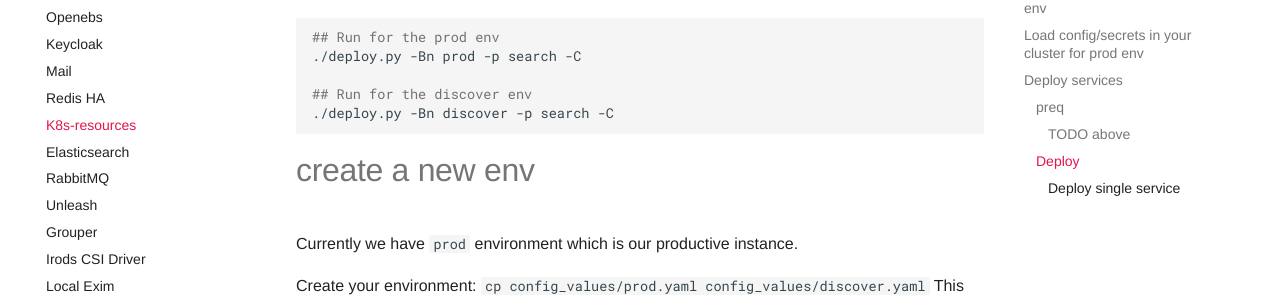
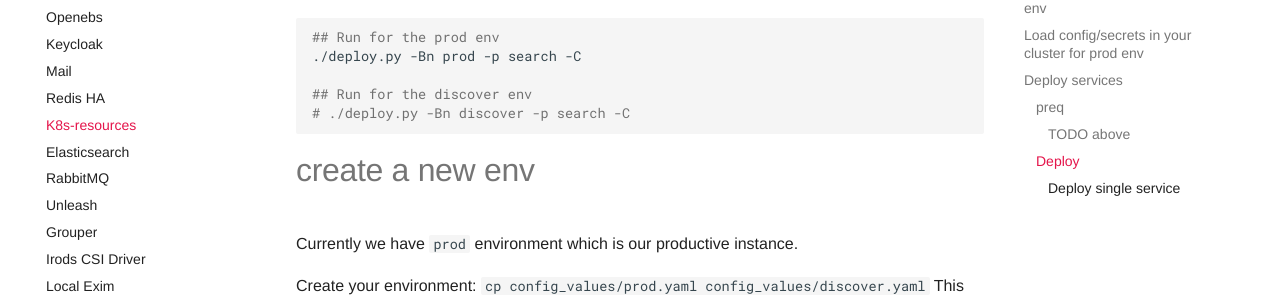
Before and after one commit to cyverse-austria/docs, an MkDocs documentation site: the page built from docs/deployments/k8s-resources.md, in a window 1280 px wide and 900 px high, scrolled down 2157 px. Shown: the part 156-453 px from the top of the window. Built offline with MkDocs 1.6.1 and Material for MkDocs 9.7.7, drawn with Linux system fonts in a browser that asks for light colours.

Commit message:
docs: cleanup

````diff
--- a/docs/deployments/k8s-resources.md
+++ b/docs/deployments/k8s-resources.md
@@ -95,7 +95,7 @@
 ./deploy.py -Bn prod -p search -C
 
 ## Run for the discover env
-./deploy.py -Bn discover -p search -C
+# ./deploy.py -Bn discover -p search -C
 ```
 
 # create a new env
````
Also changed, not shown: docs/deployments/elasticsearch.md (+1 -1 lines).
